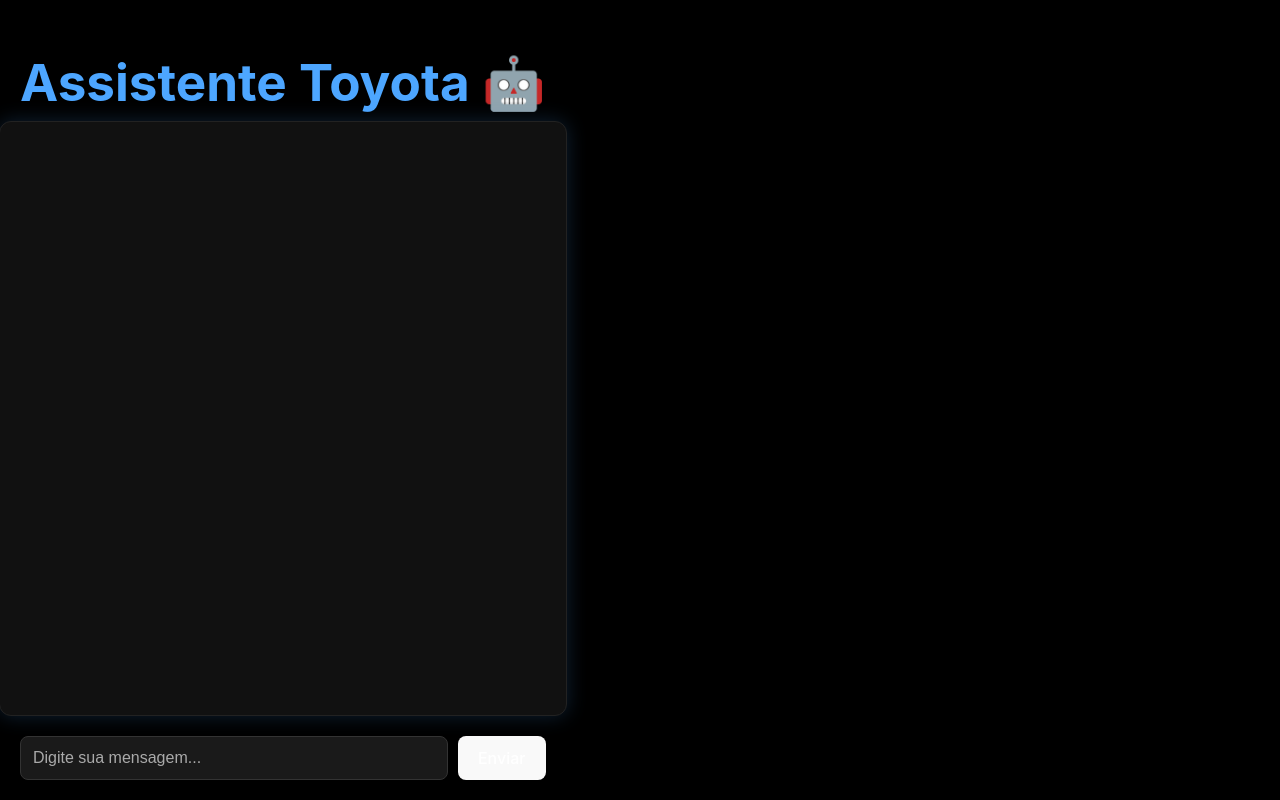
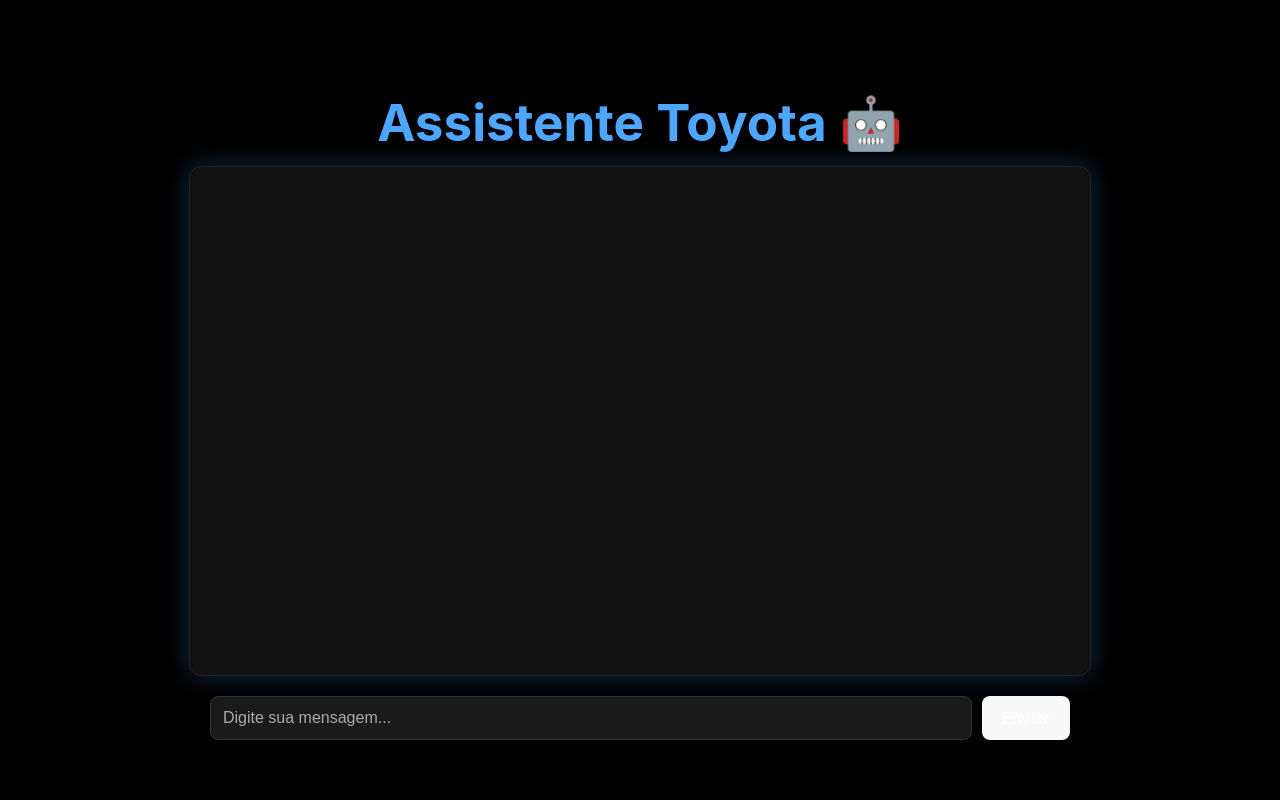
Before and after one commit to insper-classroom/20252-progeficaz-projeto-final-frontend-gepeto-frontend, a React app in the folder frontend/: page / in a window 1280 px wide. Built offline with nearby package versions, Linux system fonts and the light colour scheme; the HTML template or start-up script is replaced by a standard one.

Commit message:
interface básica centralizada na tela

```diff
--- a/frontend/src/App.css
+++ b/frontend/src/App.css
@@ -1,20 +1,25 @@
 /* ---------- Layout base ---------- */
 html, body, #root {
   height: 100%;
+  width: 100%;
   margin: 0;
   padding: 0;
   background-color: #000; /* fundo preto total */
   font-family: "Inter", sans-serif;
+  display: flex;
+  justify-content: center;
+  align-items: center;
 }
 
 /* ---------- Estrutura principal ---------- */
 .App {
   display: flex;
   flex-direction: column;
-  justify-content: space-between;
+  justify-content: flex-start;
   align-items: center;
-  height: 100%;
-  width: 100%;
+  height: 90vh;
+  width: 90vw;
+  max-width: 900px;
   background-color: #000;
   color: #fff;
   padding: 20px;
@@ -26,22 +31,22 @@
   color: #4da6ff;
   font-size: 2rem;
   text-align: center;
-  margin-bottom: 10px;
+  margin-bottom: 15px;
 }
 
 /* ---------- Janela do chat ---------- */
 .chat {
   width: 100%;
-  max-width: 800px;
   flex-grow: 1;
   background: #111;
   border: 1px solid #222;
   border-radius: 12px;
   padding: 20px;
   overflow-y: auto;
-  box-shadow: 0 0 20px rgba(77, 166, 255, 0.2);
+  box-shadow: 0 0 25px rgba(77, 166, 255, 0.25);
   display: flex;
   flex-direction: column;
+  justify-content: flex-end;
 }
 
 /* ---------- Mensagens ---------- */
@@ -52,16 +57,17 @@
   max-width: 75%;
   line-height: 1.4;
   font-size: 1rem;
+  word-wrap: break-word;
 }
 
 .mensagem.user {
-  background: #4da6ff;     /* azul Toyota */
+  background: #4da6ff;
   color: #fff;
   align-self: flex-end;
 }
 
 .mensagem.bot {
-  background: #2e2e2e;     /* cinza escuro */
+  background: #2e2e2e;
   color: #eaeaea;
   align-self: flex-start;
 }
@@ -69,7 +75,6 @@
 /* ---------- Campo de entrada ---------- */
 .input-area {
   width: 100%;
-  max-width: 800px;
   display: flex;
   margin-top: 20px;
 }
```
